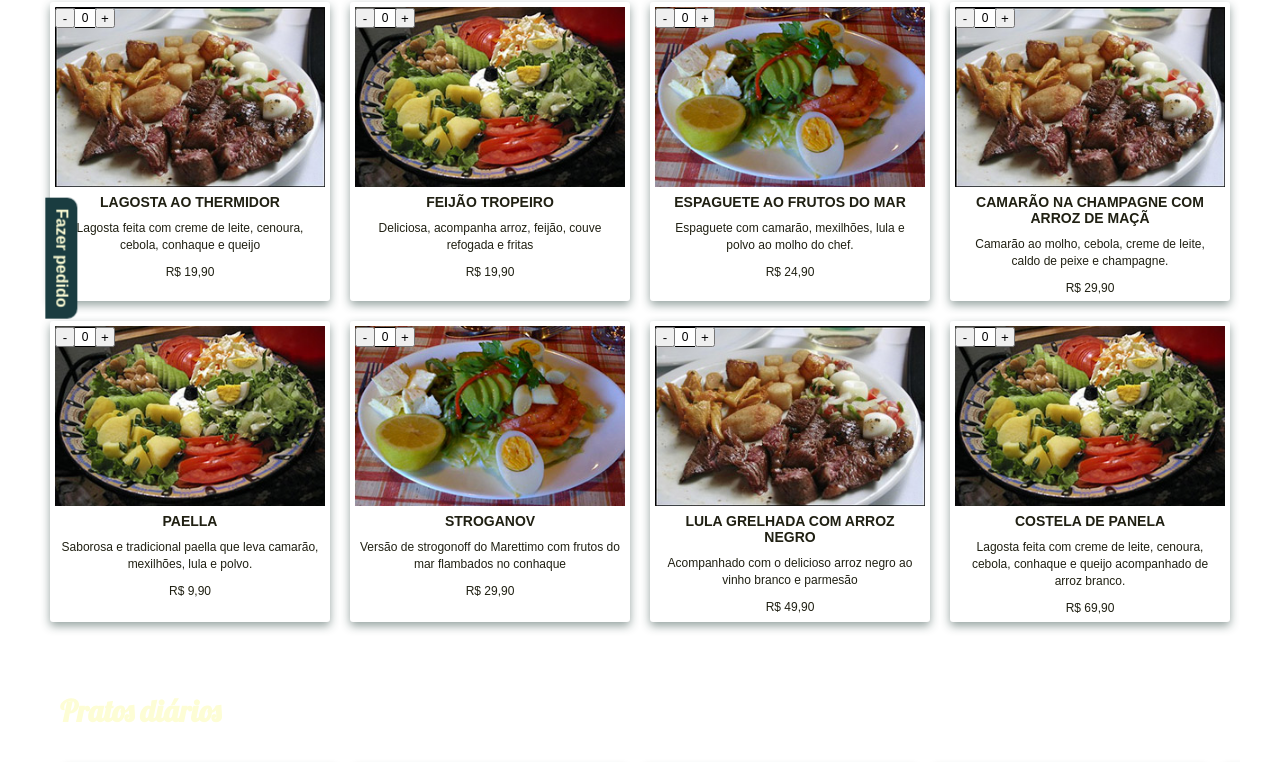
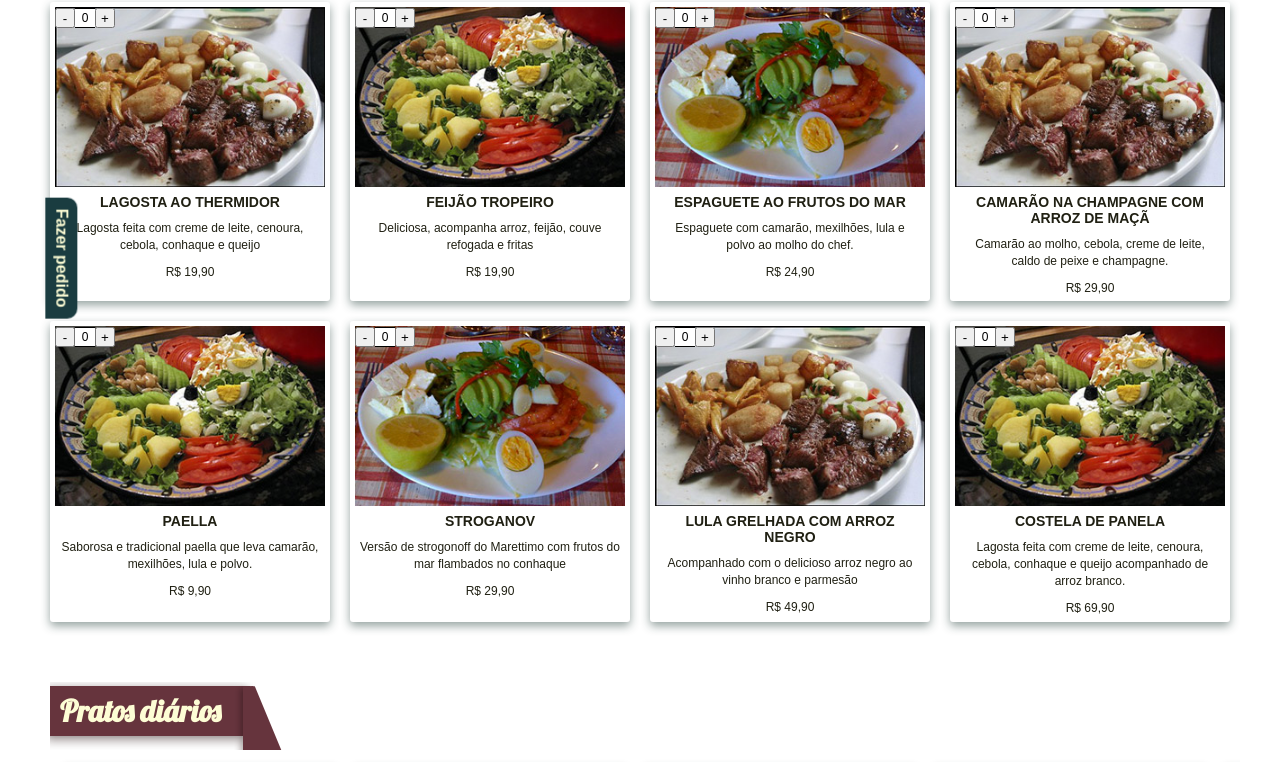
Before and after one commit to Ronilsonb2/cardapio-digital, a plain HTML site: page index.html in a window 1280 px wide. Shown: the part 158-920 px from the top of the page. Drawn offline with nearby package versions, Linux system fonts and the light colour scheme; the site is published under a folder, as on GitHub Pages, so addresses that start at the root find nothing.

Commit message:
Update style.css

```diff
--- a/css/style.css
+++ b/css/style.css
@@ -151,7 +151,7 @@ img{
 
 .title_sessoes h1{
     color: #fdfdd5;
-    background-image: url('/assets/base_title2.png');
+    background-image: url('../assets/base_title2.png');
     background-repeat: no-repeat;
     padding: 10px 10px 20px;
     font-size: 30px;
```
